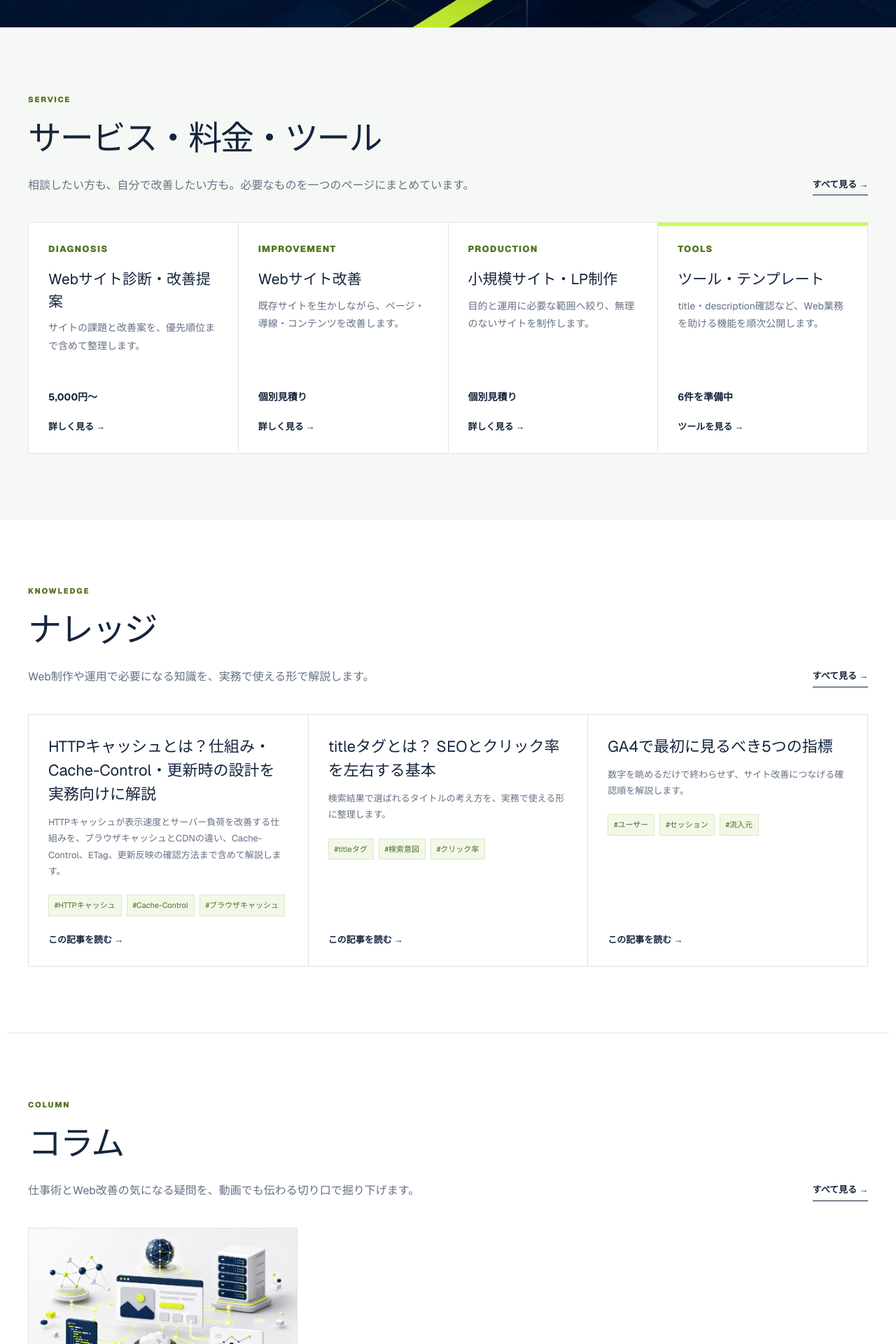
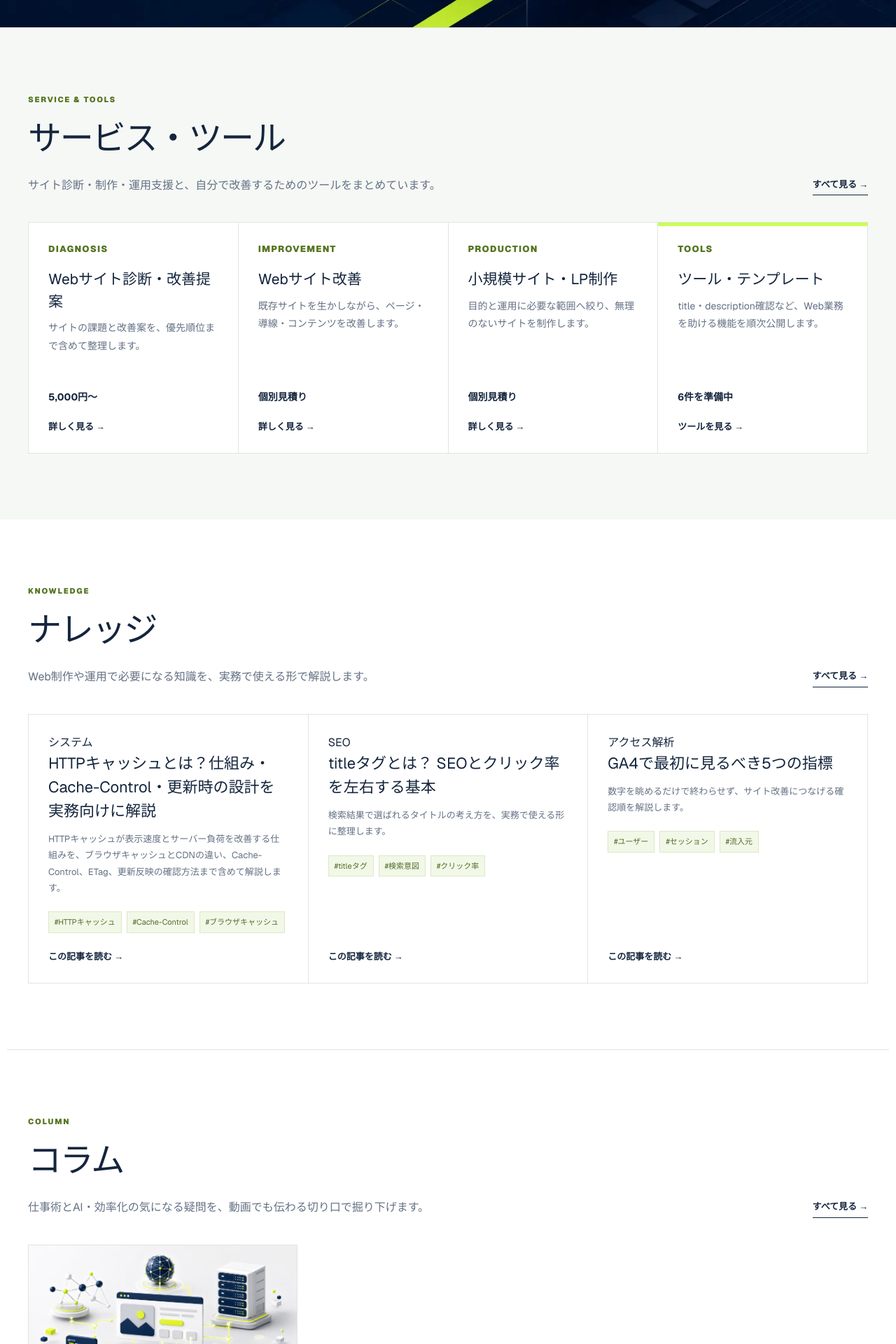
Before and after one commit to oka-wani/web-direction-lab, a Next.js app: page / in a window 1280 px wide. Shown: the part 680-2600 px from the top of the page at 70% size. Built offline with nearby package versions, Linux system fonts and the light colour scheme.

Commit message:
Refine WGL services and content presentation

```diff
--- a/app/page.tsx
+++ b/app/page.tsx
@@ -17,7 +17,7 @@ export default function Home() {
     </section>
 
     <section className="simple-home-section simple-home-offer">
-      <header><div><span>SERVICE</span><h2>サービス・料金・ツール</h2><p>相談したい方も、自分で改善したい方も。必要なものを一つのページにまとめています。</p></div><a href="/services">すべて見る →</a></header>
+      <header><div><span>SERVICE &amp; TOOLS</span><h2>サービス・ツール</h2><p>サイト診断・制作・運用支援と、自分で改善するためのツールをまとめています。</p></div><a href="/services">すべて見る →</a></header>
       <div className="simple-offer-grid">
         {services.slice(0, 3).map((service) => <a href={`/services/${service.slug}`} key={service.slug}><small>{service.label}</small><h3>{service.title}</h3><p>{service.summary}</p><b>{service.price}</b><span>詳しく見る →</span></a>)}
         <a className="simple-tool-card" href="/services#tools"><small>TOOLS</small><h3>ツール・テンプレート</h3><p>{tools[0].title}など、Web業務を助ける機能を順次公開します。</p><b>{tools.length}件を準備中</b><span>ツールを見る →</span></a>
@@ -26,11 +26,11 @@ export default function Home() {
 
     <section className="simple-home-section simple-home-knowledge">
       <header><div><span>KNOWLEDGE</span><h2>ナレッジ</h2><p>Web制作や運用で必要になる知識を、実務で使える形で解説します。</p></div><a href="/knowledge">すべて見る →</a></header>
-      <div className="simple-knowledge-grid">{articleItems.slice(0, 3).map((item) => <a href={`/articles/${item.slug}`} key={item.slug}><h3>{item.title}</h3><p>{item.description}</p><ul aria-label="記事内の用語集">{(item.tags ?? []).slice(0, 3).map((tag) => <li key={tag}>#{tag}</li>)}</ul><b>この記事を読む →</b></a>)}</div>
+      <div className="simple-knowledge-grid">{articleItems.slice(0, 3).map((item) => <a href={`/articles/${item.slug}`} key={item.slug}><span className="knowledge-category-badge">{item.category}</span><h3>{item.title}</h3><p>{item.description}</p><ul className="knowledge-term-tags" aria-label="記事内の用語集">{(item.tags ?? []).slice(0, 3).map((tag) => <li key={tag}>#{tag}</li>)}</ul><b>この記事を読む →</b></a>)}</div>
     </section>
 
     <section className="simple-home-section">
-      <header><div><span>COLUMN</span><h2>コラム</h2><p>仕事術とWeb改善の気になる疑問を、動画でも伝わる切り口で掘り下げます。</p></div><a href="/column">すべて見る →</a></header>
+      <header><div><span>COLUMN</span><h2>コラム</h2><p>仕事術とAI・効率化の気になる疑問を、動画でも伝わる切り口で掘り下げます。</p></div><a href="/column">すべて見る →</a></header>
       <div className="simple-column-grid">{columnItems.slice(0, 3).map((item) => <a href={`/column/${item.slug}`} key={item.slug}><div style={{ backgroundImage: `url(${item.image})` }} /><small>{item.category}　{item.date}</small><h3>{item.title}</h3><p>{item.summary}</p><b>読む →</b></a>)}</div>
     </section>
 
```
